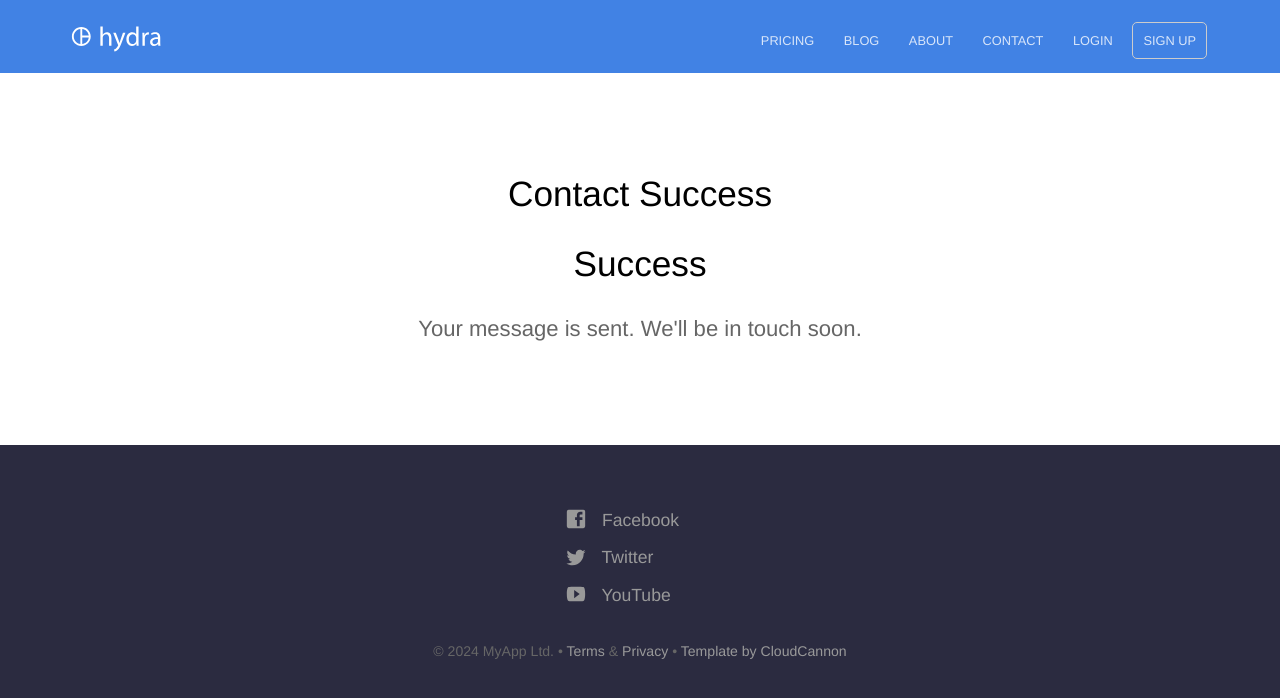
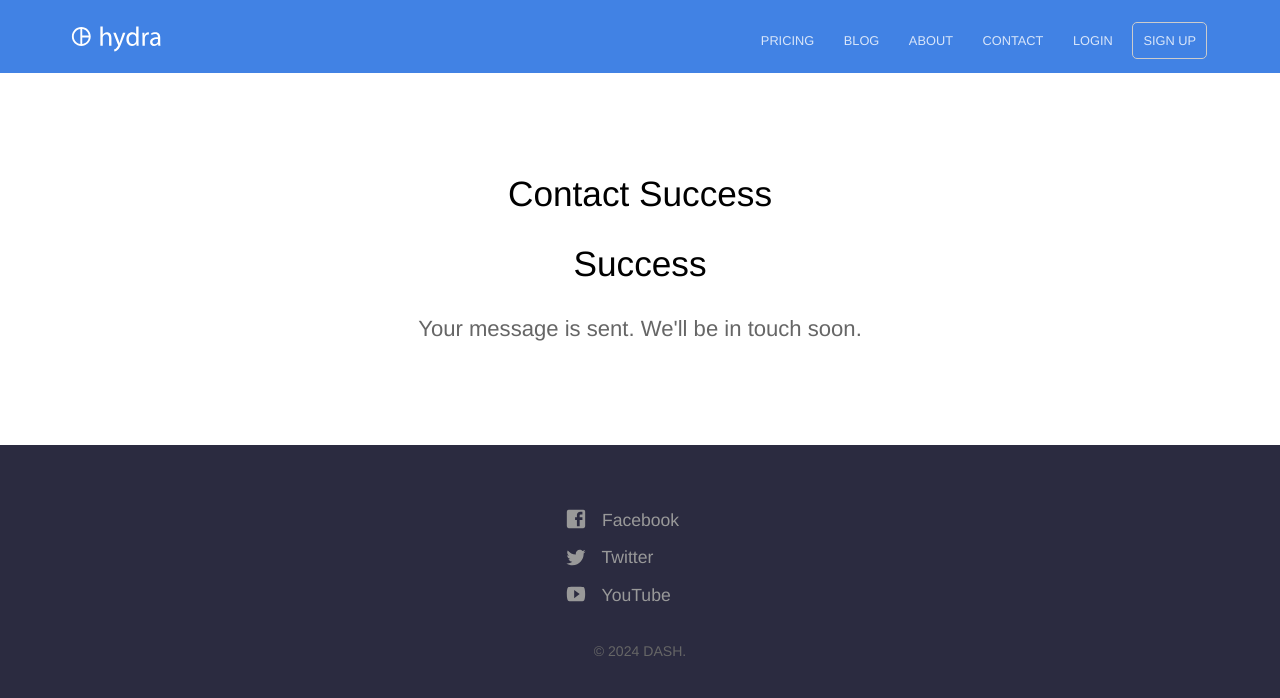
Before and after one commit to abhicanweb/abhicanweb.github.io, a Jekyll site: the page built from contact-success.html, in a window 1280 px wide. Shown: the top 698 px of the page. Built offline with Jekyll 4.4.1, drawn with Linux system fonts in a browser that asks for light colours.

Commit message:
Update default.html

```diff
--- a/_layouts/default.html
+++ b/_layouts/default.html
@@ -44,7 +44,8 @@
 					</ul>
 					{% endfor %}
 				</div>
-				<p class="copyright">&copy; {{ site.time | date: '%Y' }} MyApp Ltd. • <a href="#">Terms</a> &amp; <a href="#">Privacy</a> • <a href="https://cloudcannon.com/">Template by CloudCannon</a></p>
+<!-- 				<p class="copyright">&copy; {{ site.time | date: '%Y' }} MyApp Ltd. • <a href="#">Terms</a> &amp; <a href="#">Privacy</a> • <a href="https://cloudcannon.com/">Template by CloudCannon</a></p> -->
+				<p class="copyright">&copy; {{ site.time | date: '%Y' }} DASH.
 			</div>
 		</footer>
 		<script>
```
